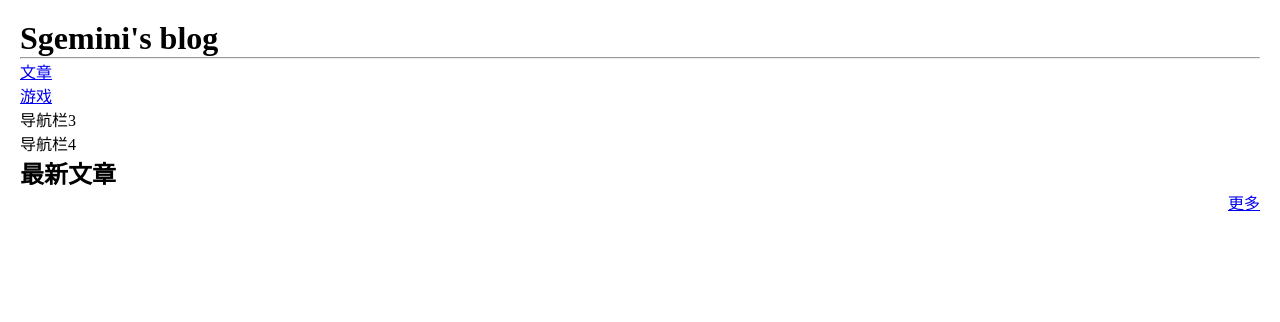
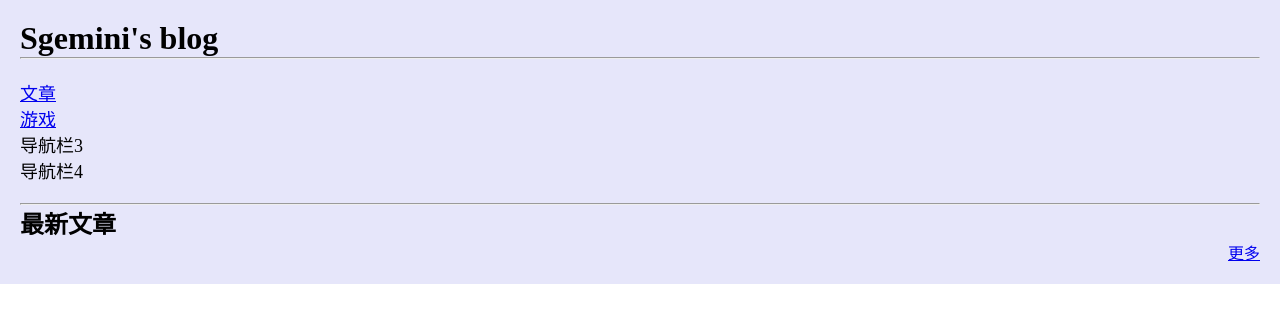
Before and after one commit to Sgemini/myblog, a Vue app: page / in a window 1280 px wide. Shown: the top 322 px of the page. Built offline with nearby package versions, Linux system fonts and the light colour scheme.

Commit message:
add vuex

```diff
--- a/package.json
+++ b/package.json
@@ -14,7 +14,8 @@
   },
   "dependencies": {
     "vue": "^2.5.2",
-    "vue-router": "^3.0.1"
+    "vue-router": "^3.0.1",
+    "vuex": "^3.1.1"
   },
   "devDependencies": {
     "autoprefixer": "^7.1.2",
--- a/src/App.vue
+++ b/src/App.vue
@@ -22,4 +22,8 @@ ul {
   list-style: none;
 }
 
+#app {
+  background-color: lavender;
+}
+
 </style>
--- a/src/components/nav.vue
+++ b/src/components/nav.vue
@@ -1,5 +1,5 @@
 <template>
-  <nav id='nav'>
+  <nav>
     <ul>
       <li><a href='#/articles'>文章</a></li>
       <li><a href='#/games'>游戏</a></li>
@@ -16,5 +16,11 @@ export default {
 </script>
 
 <style scoped>
+  nav {
+    margin: 20px 0;
+  }
 
+  li {
+    font-size: 18px;
+  }
 </style>
--- a/src/main.js
+++ b/src/main.js
@@ -3,6 +3,7 @@
 import Vue from 'vue'
 import App from './App'
 import router from './router'
+import store from './store'
 
 Vue.config.productionTip = false
 
@@ -10,6 +11,7 @@ Vue.config.productionTip = false
 new Vue({
   el: '#app',
   router,
+  store,
   components: { App },
   template: '<App/>'
 })
--- a/src/pages/home/index.vue
+++ b/src/pages/home/index.vue
@@ -3,6 +3,7 @@
     <h1 id='blog-title'>Sgemini's blog</h1>
     <hr />
     <Nav />
+    <hr />
     <section>
       <h2>最新文章</h2>
       <ul>
--- /dev/null
+++ b/src/store/index.js
@@ -0,0 +1,15 @@
+import Vue from 'vue'
+import Vuex from 'vuex'
+
+Vue.use(Vuex)
+
+export default new Vuex.Store({
+  state: {
+    count: 0
+  },
+  mutations: {
+    increment (state) {
+      state.count++
+    }
+  }
+})
```
Also changed, not shown: 1 other file (tests, documents, lock files or other folders).
